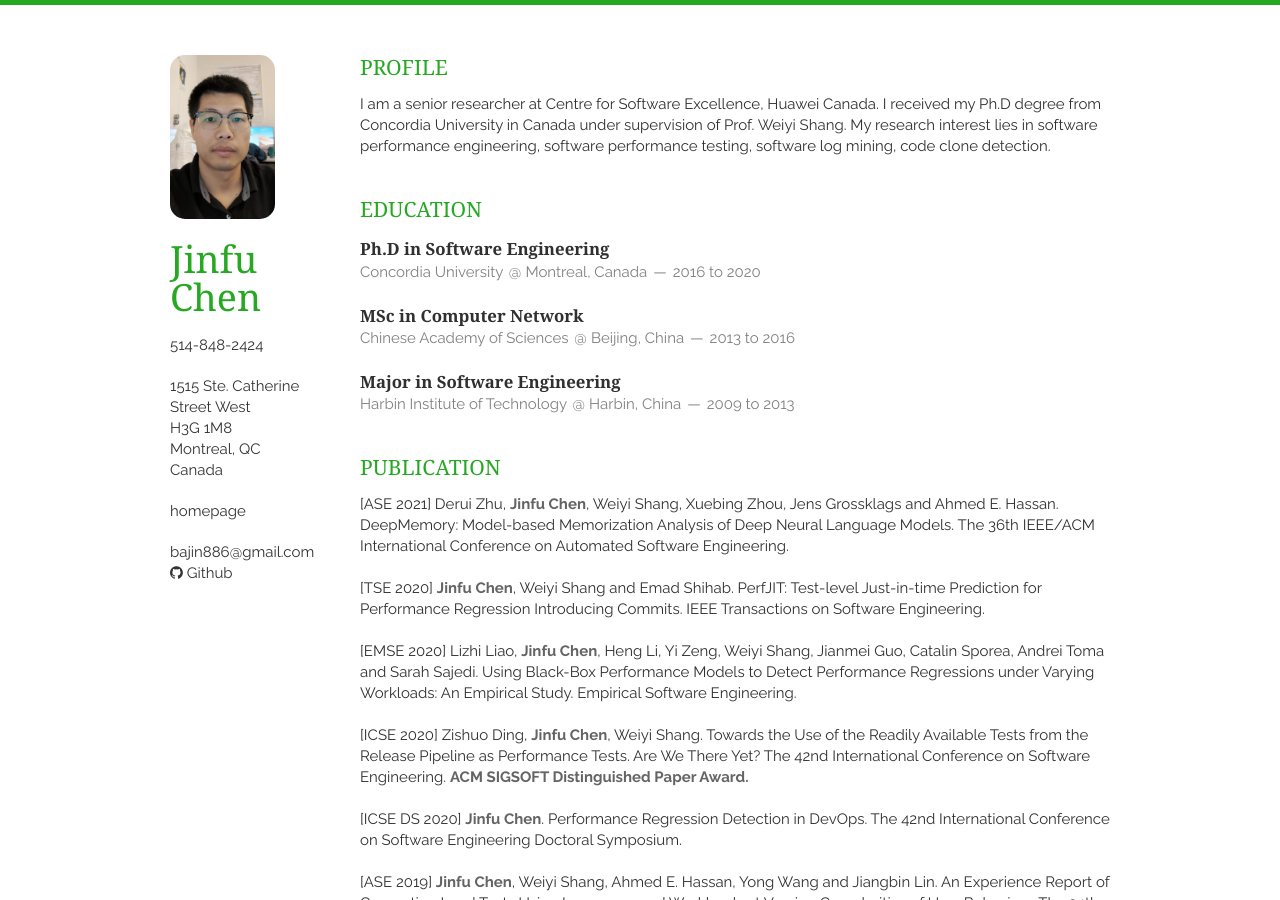
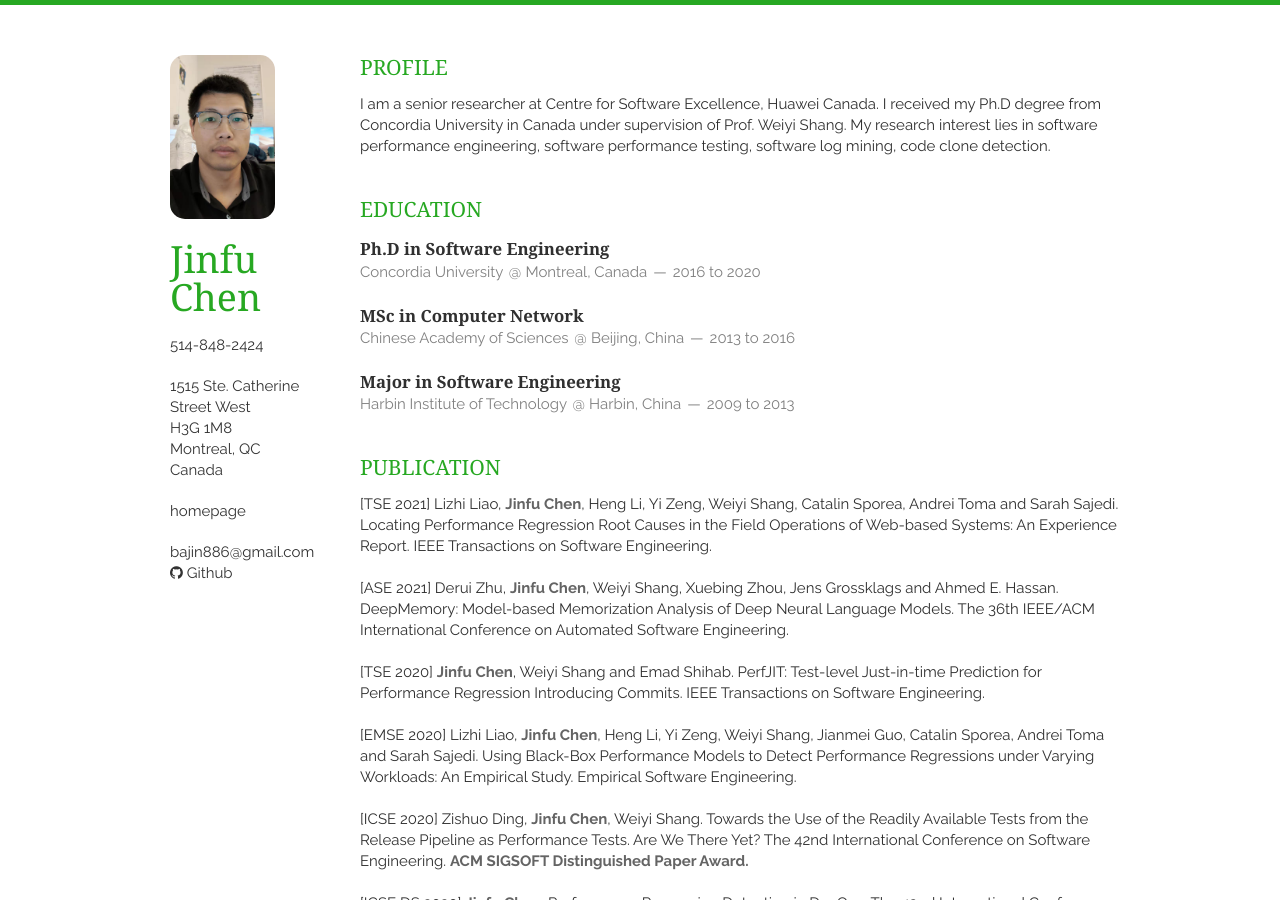
Before and after one commit to jinfuchen/jinfu, a Jekyll site: the page built from index.html, in a window 1280 px wide and 900 px high. Built offline with Jekyll 4.4.1, drawn with Linux system fonts in a browser that asks for light colours; nearby versions of some CDN libraries; the list of posts is cut into pages by our own code.

Commit message:
add tse pub

```diff
--- a/_includes/publication.html
+++ b/_includes/publication.html
@@ -12,6 +12,9 @@
     -->
 
     <article>
+      <p>[TSE 2021] Lizhi Liao, <em>Jinfu Chen</em>, Heng Li, Yi Zeng, Weiyi Shang, Catalin Sporea, Andrei Toma and Sarah Sajedi. Locating Performance Regression Root Causes in the Field Operations of Web-based Systems: An Experience Report. IEEE Transactions on Software Engineering. </p>
+      <br>
+
       <p>[ASE 2021] Derui Zhu, <em>Jinfu Chen</em>, Weiyi Shang, Xuebing Zhou, Jens Grossklags and Ahmed E. Hassan. DeepMemory: Model-based Memorization Analysis of Deep Neural Language Models. The 36th IEEE/ACM International Conference on Automated Software Engineering. </p>
       <br>
 
```
